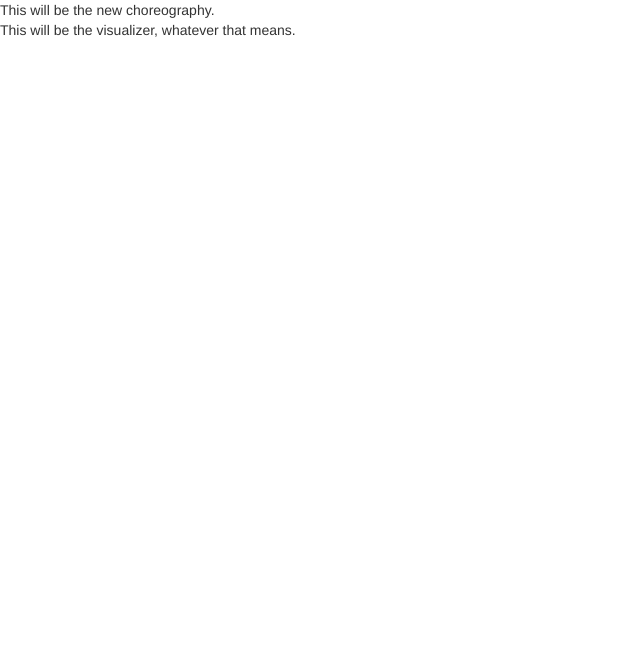
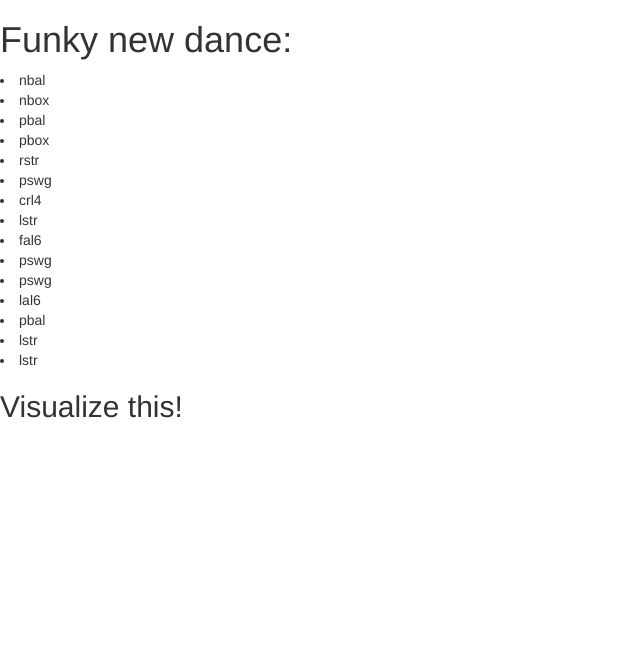
Before and after one commit to ohrely/dancerator, a Flask app: page /new in a window 1280 px wide. Shown: the part 20-683 px from the top of the page, without its empty margins (0-640 px from the left). Run offline with Flask 2, Linux system fonts and the light colour scheme; data comes from the database, SQL or seed files in the repository; parts of the project's set-up code (start-up, migrations or seed data) failed here and were passed over; some libraries are stand-ins or nearby versions.

Commit message:
Server calls functions in algorithm.py to create dance and passes dance to new.html via Jinja.

```diff
--- a/server.py
+++ b/server.py
@@ -2,7 +2,8 @@ from jinja2 import StrictUndefined
 
 from flask import Flask, render_template
 from flask_debugtoolbar import DebugToolbarExtension
-from model import connect_to_db, db
+from model import connect_to_db, db, Move, Progression
+import algorithm
 
 app = Flask(__name__)
 
@@ -23,9 +24,10 @@ def index():
 def generate():
     """Create dance, return page with results"""
 
-    # TODO call function to create dance
+    dance = algorithm.all_together_now()
+    print dance
 
-    return render_template("new.html")
+    return render_template("new.html", dance=dance)
 
 
 if __name__ == "__main__":
--- a/templates/new.html
+++ b/templates/new.html
@@ -1,10 +1,15 @@
 {% extends 'base.html' %}
 {% block content %}
   <div id="choreo">
-    This will be the new choreography.
+    <h1>Funky new dance:</h1>
+    {% for move in dance %}
+        <li>
+            {{ move }}
+        </li>
+    {% endfor %}
   </div>
 
   <div id="visual">
-    This will be the visualizer, whatever that means.
+    <h2>Visualize this!<h2>
   </div>
 {% endblock %}
```
